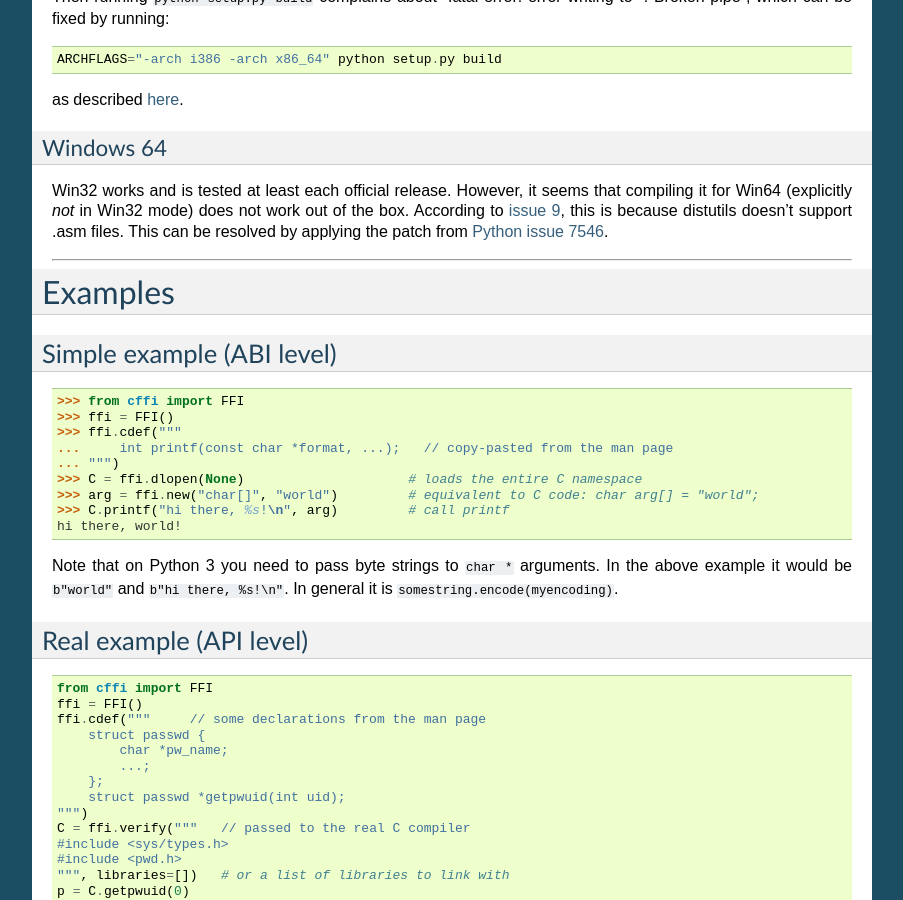
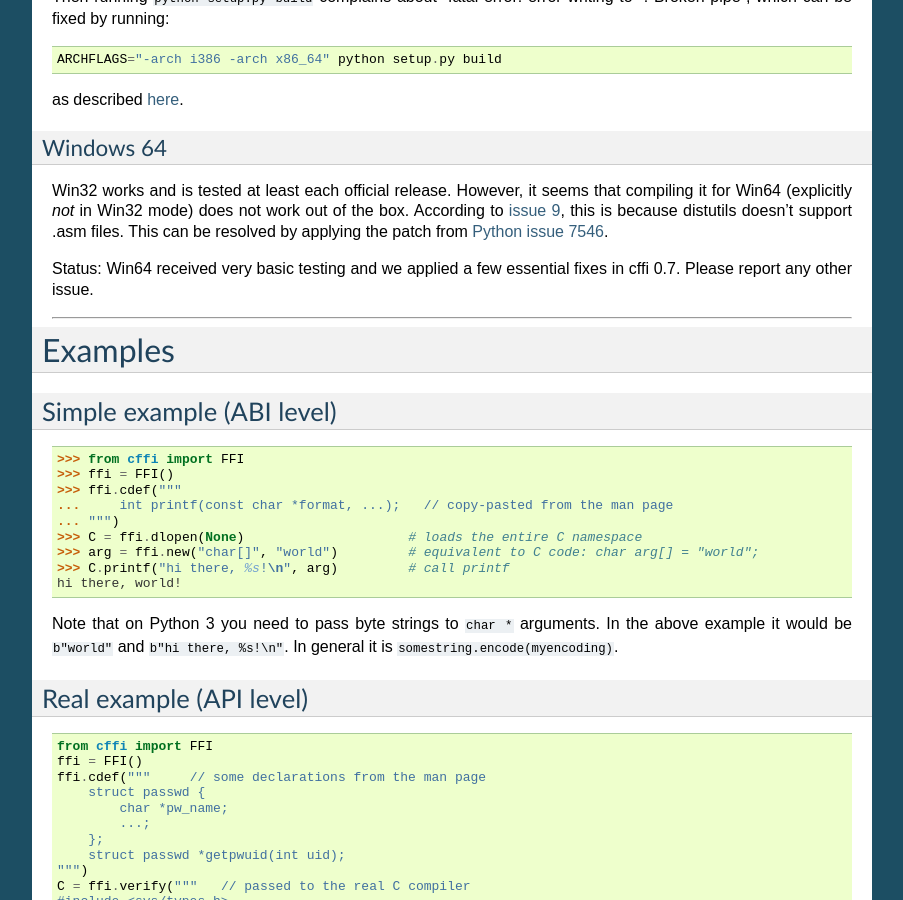
Before and after one commit to python-cffi/cffi, a Sphinx documentation site: the page built from doc/source/index.rst, in a window 1280 px wide and 900 px high, scrolled down 1943 px. Shown: the whole window, without its empty margins (198-1101 px from the left). Built offline with Sphinx 7.4.7, drawn with Linux system fonts in a browser that asks for light colours.

Commit message:
Write "status of Win64".

```diff
--- a/doc/source/index.rst
+++ b/doc/source/index.rst
@@ -170,6 +170,9 @@ seems that compiling it for Win64 (explicitly *not* in Win32 mode) does
 not work out of the box.  According to `issue 9`_, this is because
 distutils doesn't support .asm files.  This can be resolved by applying
 the patch from `Python issue 7546`_.
+
+Status: Win64 received very basic testing and we applied a few essential
+fixes in cffi 0.7.  Please report any other issue.
 
 .. _`issue 9`: https://bitbucket.org/cffi/cffi/issue/9
 .. _`Python issue 7546`: http://bugs.python.org/issue7546
```
